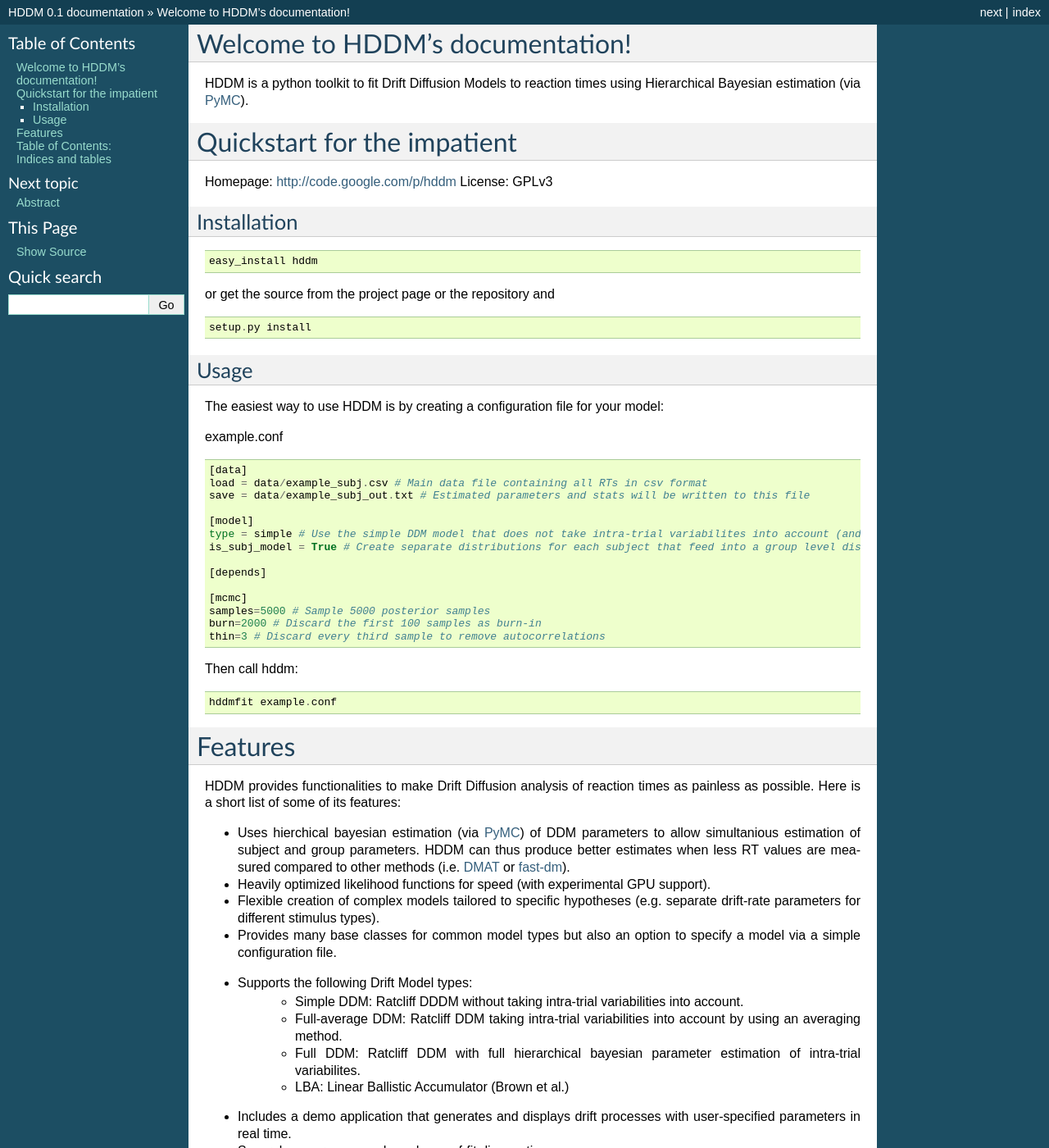
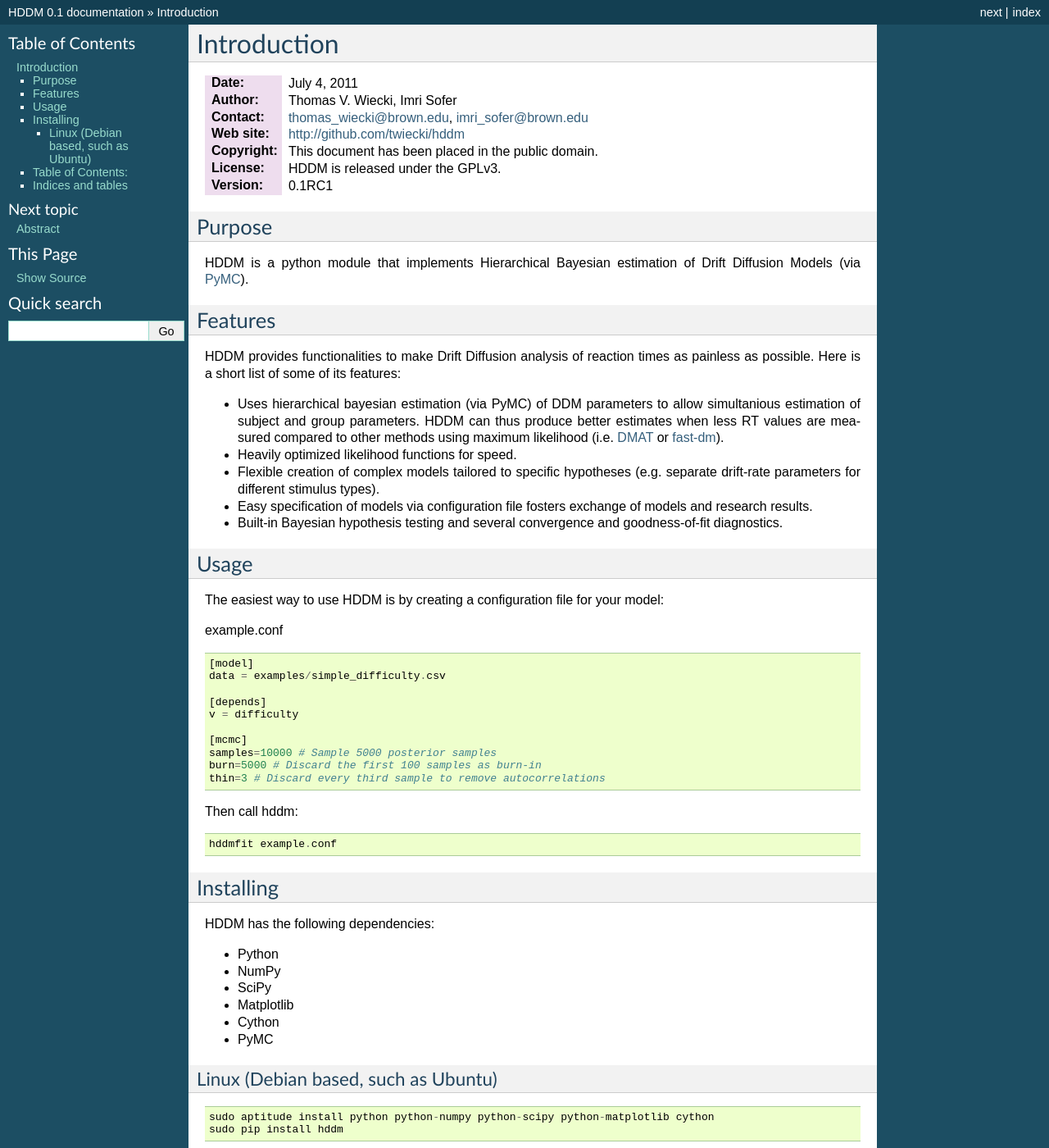
Before and after one commit to hddm-devs/hddm, a Sphinx documentation site: the page built from docs/index.rst, in a window 1280 px wide and 1400 px high. Shown: the whole window at 82% size. Built offline with Sphinx 7.4.7, drawn with Linux system fonts in a browser that asks for light colours; formulas are drawn with MathJax 3; some of the changed text lies outside the part shown.

Commit message:
Updated main page docs.

```diff
--- a/docs/index.rst
+++ b/docs/index.rst
@@ -3,50 +3,56 @@
    You can adapt this file completely to your liking, but it should at least
    contain the root `toctree` directive.
 
-Welcome to HDDM's documentation!
-================================
+************
+Introduction
+************
 
-HDDM is a python toolkit to fit Drift Diffusion Models to reaction times using Hierarchical Bayesian estimation (via PyMC_).
+:Date: July 4, 2011
+:Author: Thomas V. Wiecki, Imri Sofer
+:Contact: thomas_wiecki@brown.edu, imri_sofer@brown.edu
+:Web site: http://github.com/twiecki/hddm
+:Copyright: This document has been placed in the public domain.
+:License: HDDM is released under the GPLv3.
+:Version: 0.1RC1
 
-Quickstart for the impatient
-============================
+Purpose
+=======
 
-Homepage: http://code.google.com/p/hddm
-License: GPLv3
+HDDM is a python module that implements Hierarchical Bayesian estimation of Drift Diffusion Models (via PyMC_).
 
-Installation
-------------
-::
+Features
+========
 
-    easy_install hddm
+HDDM provides functionalities to make Drift Diffusion analysis of reaction times as painless as
+possible. Here is a short list of some of its features:
 
-or get the source from the project page or the repository and
+* Uses hierarchical bayesian estimation (via PyMC) of DDM parameters to allow simultanious estimation of subject and group parameters. HDDM can thus produce better estimates when less RT values are measured compared to other methods using maximum likelihood (i.e. `DMAT`_ or `fast-dm`_).
 
-::
+* Heavily optimized likelihood functions for speed.
 
-    setup.py install
+* Flexible creation of complex models tailored to specific hypotheses (e.g. separate drift-rate parameters for different stimulus types).
+
+* Easy specification of models via configuration file fosters exchange of models and research results.
+
+* Built-in Bayesian hypothesis testing and several convergence and goodness-of-fit diagnostics.
 
 Usage
------
+=====
 
 The easiest way to use HDDM is by creating a configuration file for your model:
 
 example.conf
 ::
 
-    [data]
-    load = data/example_subj.csv # Main data file containing all RTs in csv format
-    save = data/example_subj_out.txt # Estimated parameters and stats will be written to this file
-
     [model]
-    type = simple # Use the simple DDM model that does not take intra-trial variabilites into account (and is faster).
-    is_subj_model = True # Create separate distributions for each subject that feed into a group level distribution.
+    data = examples/simple_difficulty.csv
 
     [depends]
+    v = difficulty
 
     [mcmc]
-    samples=5000 # Sample 5000 posterior samples
-    burn=2000 # Discard the first 100 samples as burn-in
+    samples=10000 # Sample 5000 posterior samples
+    burn=5000 # Discard the first 100 samples as burn-in
     thin=3 # Discard every third sample to remove autocorrelations
 
 Then call hddm:
@@ -55,31 +61,31 @@
 
     hddmfit example.conf
 
+Installing
+==========
 
-Features
-========
+HDDM has the following dependencies:
 
-HDDM provides functionalities to make Drift Diffusion analysis of reaction times as painless as
-possible. Here is a short list of some of its features:
+* Python
 
-* Uses hierchical bayesian estimation (via PyMC_) of DDM parameters to allow simultanious estimation of subject and group parameters. HDDM can thus produce better estimates when less RT values are measured compared to other methods (i.e. `DMAT`_ or `fast-dm`_).
+* NumPy
 
-* Heavily optimized likelihood functions for speed (with experimental GPU support).
+* SciPy
 
-* Flexible creation of complex models tailored to specific hypotheses (e.g. separate drift-rate parameters for different stimulus types).
+* Matplotlib
 
-* Provides many base classes for common model types but also an option to specify a model via a simple configuration file.
+* Cython
 
-* Supports the following Drift Model types:
-    * Simple DDM: Ratcliff DDDM without taking intra-trial variabilities into account.
-    * Full-average DDM: Ratcliff DDM taking intra-trial variabilities into account by using an averaging method.
-    * Full DDM: Ratcliff DDM with full hierarchical bayesian parameter estimation of intra-trial variabilites.
-    * LBA: Linear Ballistic Accumulator (Brown et al.)
+* PyMC
 
-* Includes a demo application that generates and displays drift
-  processes with user-specified parameters in real time.
+Linux (Debian based, such as Ubuntu)
+------------------------------------
 
-* Several convergence and goodness-of-fit diagnostics.
+::
+
+    sudo aptitude install python python-numpy python-scipy python-matplotlib cython
+    sudo pip install hddm
+
 
 Table of Contents:
 ==================
```
